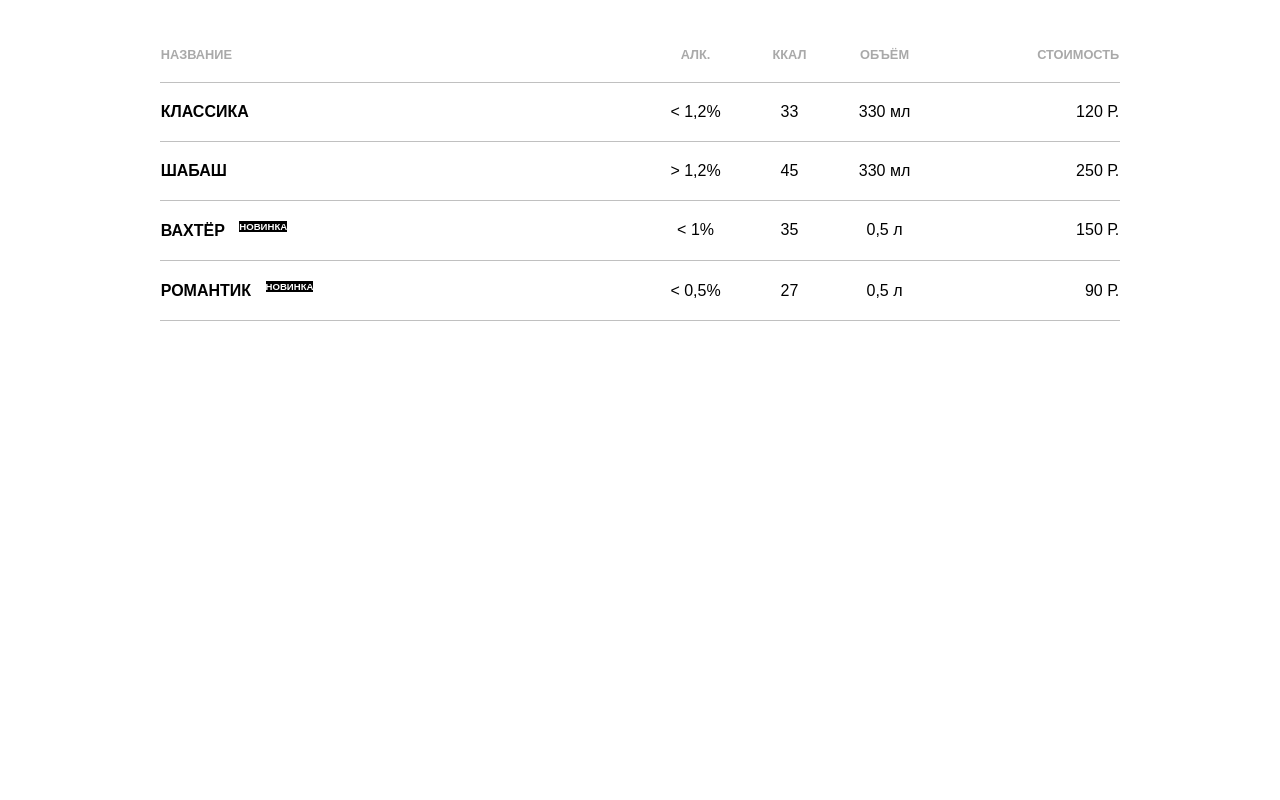
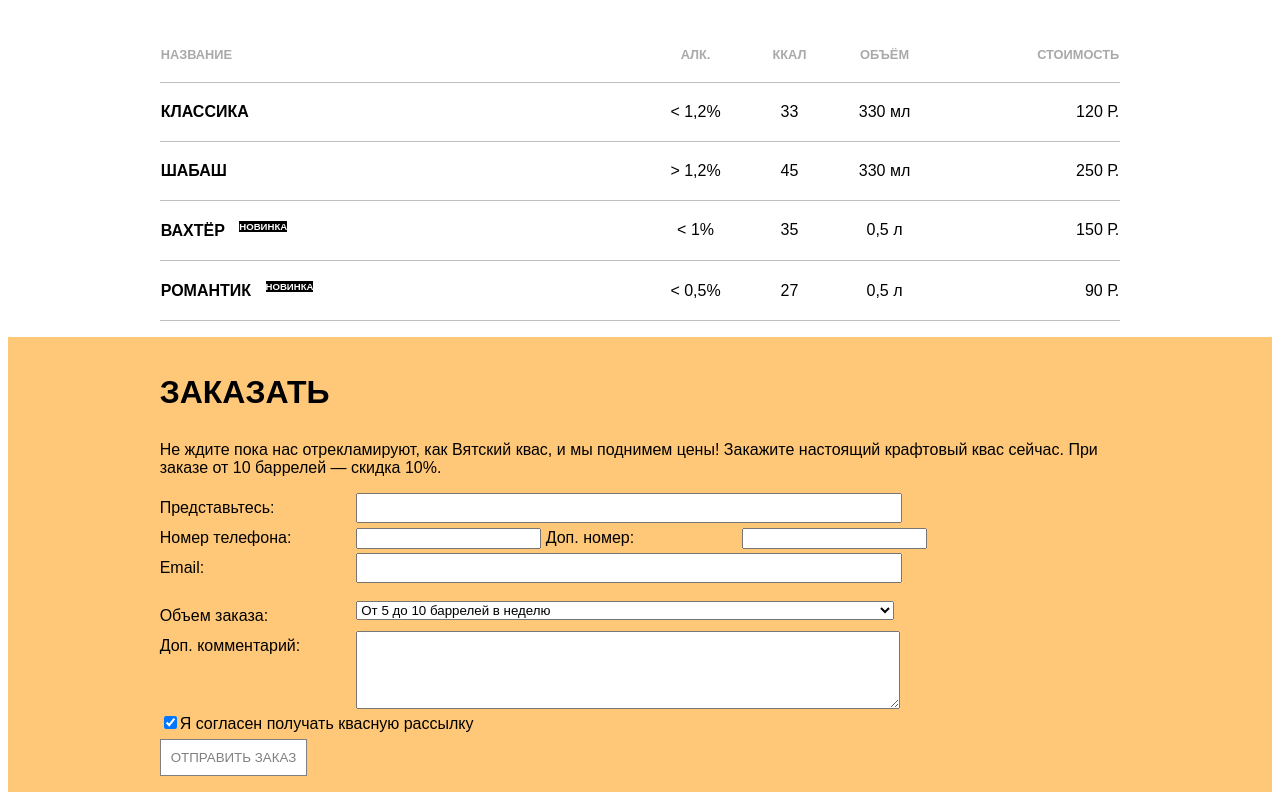
Before and after one commit to pmarkin/kvast, a plain HTML site: page index.html in a window 1280 px wide. Shown: the part 2444-3244 px from the top of the page. Before the commit the page ends 2789 px from the top, so only its background shows below. Drawn offline with Linux system fonts and the light colour scheme.

Commit message:
Блок заказа
Пока знаний для нормального форматирования не хватило

```diff
--- a/index.html
+++ b/index.html
@@ -22,7 +22,7 @@
             <ul class="page-header__menu menu">
                 <li class="menu__item"><a href="#">История</a></li>
                 <li class="menu__item"><a href="#">Производство</a></li>
-                <li class="menu__item"><a href="#new-products">Ассортимент</a></li>
+                <li class="menu__item"><a href="#assortment">Ассортимент</a></li>
                 <li class="menu__item"><a href="#">Где купить</a></li>
         </ul>
    </div>
@@ -41,7 +41,7 @@
 
 <!--*************************-->
 <!--*************************-->
-<div id="new-products" class="new-products">
+<div  class="new-products">
     <h1 class="block_title">Новинки</h1>
 
     <div class="product-list">
@@ -204,7 +204,7 @@
 </div>
 <!--*************************-->
 <!--*************************-->
-<div class="assortment">
+<div id="assortment" class="assortment">
     <h1 class="block_title">Ассортимент</h1>
 <table class="assortment_table">
     <tr>
@@ -250,8 +250,75 @@
 <!--*************************-->
 <!--*************************-->
 <div class="order">
+    <h1 class="block_title">Заказать</h1>
+    <div class="order_item">
+            <p>
+            Не ждите пока нас отрекламируют, как Вятский квас, и мы поднимем цены! Закажите настоящий крафтовый квас сейчас. При заказе от 10 баррелей — скидка 10%.
+
+    </p>
+    </div>
+
+    <div class="order_item">
+        <form  action="/keksby-mail" method="post">
+        <div class="order_form">
+
+            <div class="order-item_group">
+                <div class="order_label">
+                <label   for="fullname">Представьтесь:</label>
+                </div>
+                <input  class="order_input" type="text" name="fullname" id="fullname">
+            </div>
+            <div class="order-item_group">
+                <div class="order_label">
+                <label   for="phone">Номер телефона:</label>
+                </div>
+                <input  class="order_input_tel" type="tel" name="phone" id="phone">
+                <div class="order_label">
+                    <label   for="phone2">Доп. номер:</label>
+                    </div>
+                    <input  class="order_input_tel" type="tel" name="phone2" id="phone2">
+
+            </div>
+
+        <div class="order-item_group">
+                <div class="order_label">
+                    <label  for="email">Email:</label>
+                </div>
+                <input  class="order_input" type="email" name="email" id="email">
+        </div>
+        <br>
+        <div class="order-item_group">
+            <div class="order_label">
+                <label  for="Volume">Объем заказа:</label>
+            </div>
+            <select class="order_input" name="volume" id="volume">
+                <option value=1>От 5 до 10 баррелей в неделю</option>
+                <option value=2>От 10 до 50 баррелей в неделю</option>
+                <option value=3>От 50 баррелей в неделю</option>
+            </select>
+
+        </div>
+        <div class="order-item_group">
+            <div class="order_label">
+                <label  for="comments">Доп. комментарий:</label>
+            </div>
+            <textarea class="order_input" rows="3" id="comments"  name="comments"></textarea>
+        </div>
+        <div class="order-item_group">
+            <label for="subscription"><input id="subscription" name="subscription" type="checkbox" checked></input>Я согласен получать квасную рассылку</label>
+         </div>
+         <div class="order-item_group">
+            <input class="btn" type="submit" value="Отправить заказ">
+        </div>
+    </form>
+
+
 </div>
 
+
+</div>
+<!--*************************-->
+<!--*************************-->
 <div class="page-footer">
 </div>
 
--- a/style.css
+++ b/style.css
@@ -276,3 +276,43 @@ width: 300px;
     font-size:60% ;
     margin-left: 10px;
 }
+/* *******************************************/
+.order{
+    color: #000000;
+    background-color:  rgb(255, 200, 120);
+    padding-left: 2.5%;
+    padding-right: 2.5%;
+    padding-bottom: 1.25%;
+    padding-top: 1.25%;
+}
+.order_item{
+    width: 80%;
+    margin-right: auto;
+    margin-left:auto;
+
+}
+.order_form{
+    width: 80%;
+}
+
+.order_label {
+    width: 20%;
+    padding-right:5%;
+    text-align: left;
+    vertical-align: top;
+    display: inline-block;
+}
+.order_input{
+    vertical-align: top;
+    width: 70%;
+    line-height: 24px;
+
+}
+
+
+.order-item_group {
+    line-height:30px;
+    vertical-align: middle;
+
+}
+/* *******************************************/
```
